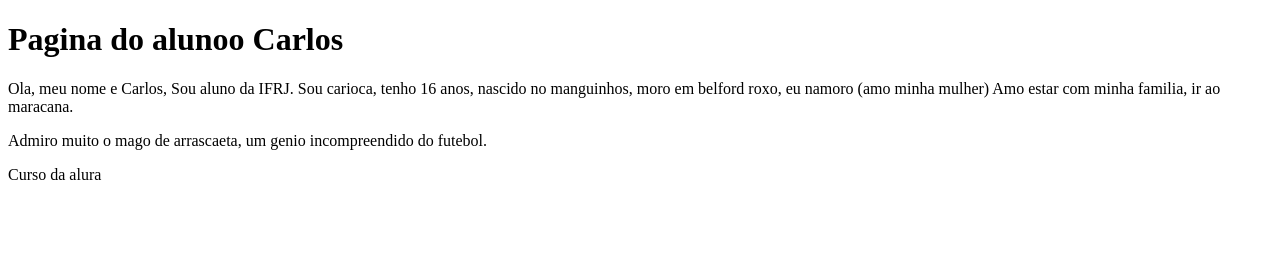
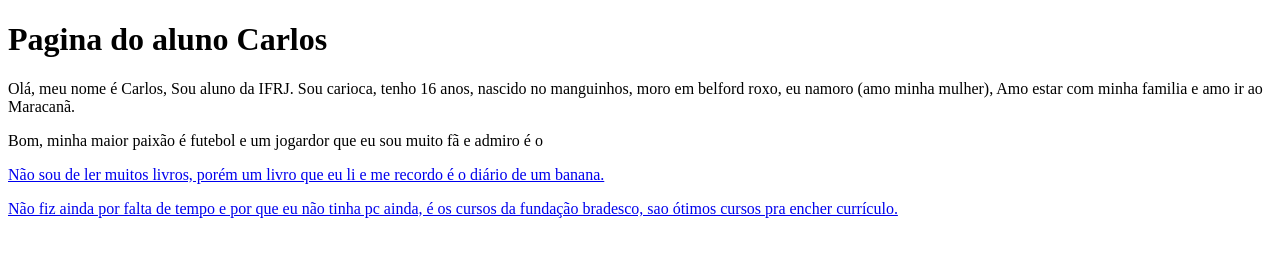
Before and after one commit to 021-Carlos/minhapagina, a plain HTML site: page index.html in a window 1280 px wide. Drawn offline with Linux system fonts and the light colour scheme.

Commit message:
Update index.html

```diff
--- a/index.html
+++ b/index.html
@@ -1,13 +1,13 @@
 <!DOCTYPE html>
 <html>
 <head>
-<title>Minha Primeira Pagina</title>
+<title>Minha 1° Pagina</title>
 </head>
 <body>
-  <h1> Pagina do alunoo Carlos </h1>
-<p>Ola, meu nome e Carlos, Sou aluno da IFRJ. Sou carioca, tenho 16 anos, nascido no manguinhos, moro em belford roxo, eu namoro (amo minha mulher) Amo estar com minha familia, ir ao maracana.</p>
-<p>Admiro muito o mago de arrascaeta, um genio incompreendido do futebol.</p>
-  <p><Um livro que eu ja li do incrivel e historico authenthicgames. /p>
-    <p> Curso da alura</p>
+  <h1> Pagina do aluno Carlos </h1>
+<p>Olá, meu nome é Carlos, Sou aluno da IFRJ. Sou carioca, tenho 16 anos, nascido no manguinhos, moro em belford roxo, eu namoro (amo minha mulher), Amo estar com minha familia e amo ir ao Maracanã.</p>
+<p>Bom, minha maior paixão é futebol e um jogardor que eu sou muito fã e admiro é o <a href=https://images.app.goo.gl/t8128QPsWu7VB4nu7 </p>
+  <p>Não sou de ler muitos livros, porém um livro que eu li e me recordo é o diário de um banana.</p>
+    <p>Não fiz ainda por falta de tempo e por que eu não tinha pc ainda, é os cursos da fundação bradesco, sao ótimos cursos pra encher currículo.</p>
 </body>
 </html>
```
